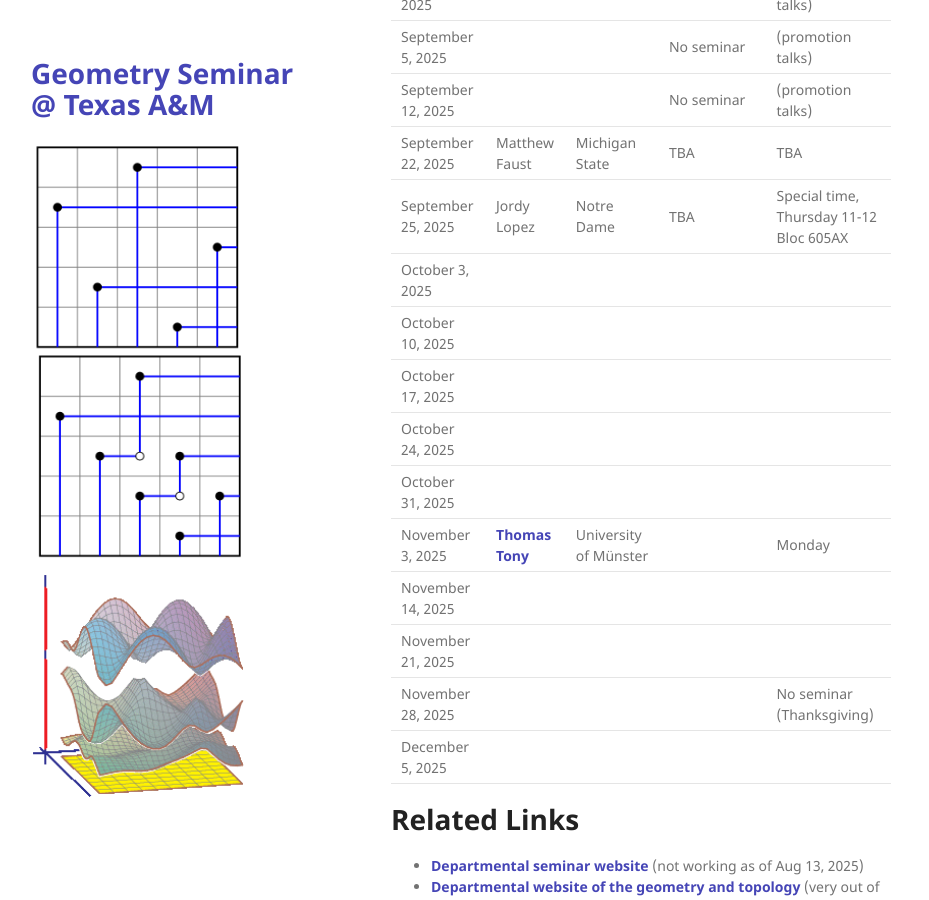
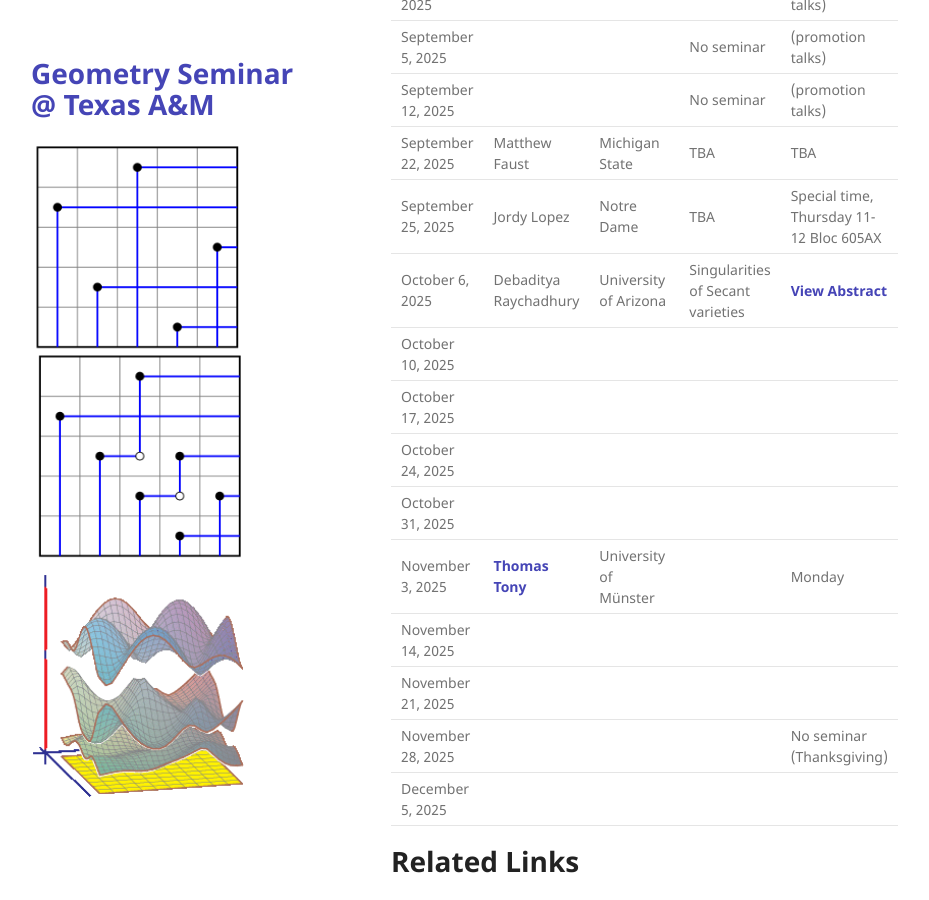
Before and after one commit to tamu-seminar/geometry, a Jekyll site: the page built from index.md, in a window 1280 px wide and 900 px high, scrolled down 371 px. Shown: the whole window, without its empty margins (179-1108 px from the left). Built offline with Jekyll 4.4.1, drawn with Linux system fonts in a browser that asks for light colours; part of the change alters nothing that is shown.

Commit message:
added a small bit

```diff
--- a/index.md
+++ b/index.md
@@ -29,7 +29,7 @@ The organizers are [Frank Sottile](https://franksottile.github.io/) and others.
 | September 12, 2025|      |   | No seminar | (promotion talks)    |
 | September 22, 2025| Matthew Faust | Michigan State |  TBA |  TBA     |
 | September 25, 2025| Jordy Lopez   | Notre Dame    |  TBA | Special time, Thursday 11-12 Bloc 605AX  |
-| October 3, 2025   |      |   |      |       |
+| October 6, 2025   | Debaditya Raychadhury | University of Arizona  |   Singularities of Secant varieties   |   <span class="abstract-link" onclick="showAbstract('Raychadhury')">View Abstract</span>    |
 | October 10, 2025  |      |   |      |       |
 | October 17, 2025  |      |   |      |       |
 | October 24, 2025  |      |   |      |       |
@@ -70,6 +70,22 @@ work of Angehrn, Siu, Helmke and others showed that the conjecture
 holds if $m$ is larger than a quadratic function in $n$. We show that for
 $n\geq 2$ the conjecture holds for $m$ larger than $n(\log\log(n)+3)$. This is
 joint work with L. Ghidelli.
+</div>
+
+
+<!-- Abstract content -->
+
+<div id="Raychadhury" style="display:none;">
+ Secant varieties are classical objects in algebraic
+geometry. Given a smooth projective variety inside a projective space,
+its secant variety is by definition the closure of the union of secant
+lines. It is almost always singular and sits inside the same
+projective space by its construction. In this talk, we will discuss
+the singularities of secant varieties when the embedding is
+sufficiently positive. In particular, we will study the Du Bois
+complex of secant varieties and will also discuss about its local
+cohomology modules. The results are obtained in various collaborations
+with Q. Chen, B. Dirks, S. Olano and L. Song.
 </div>
 
 
```
